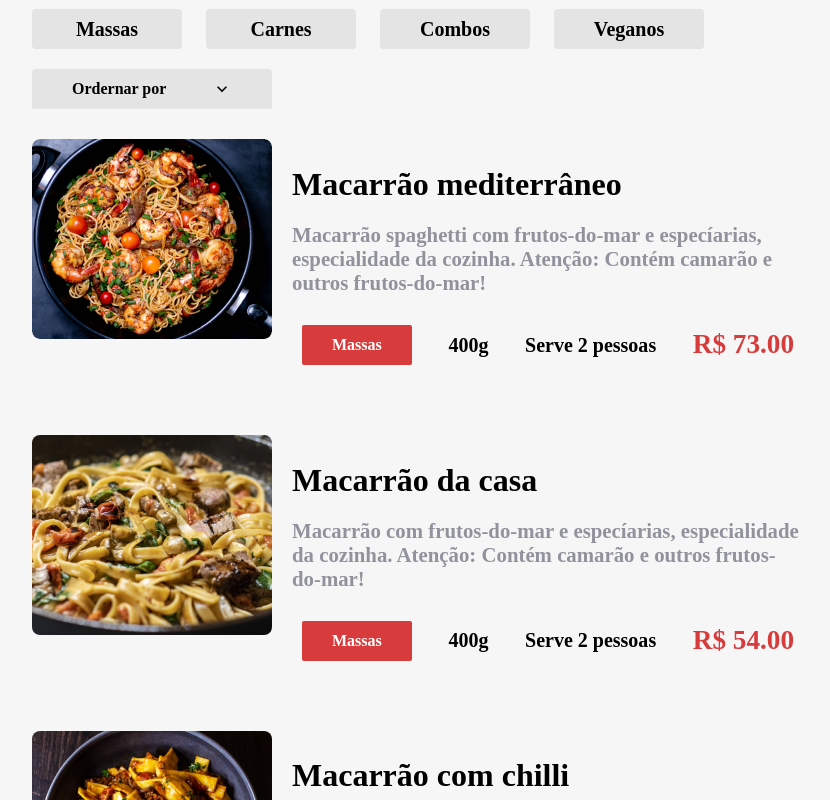
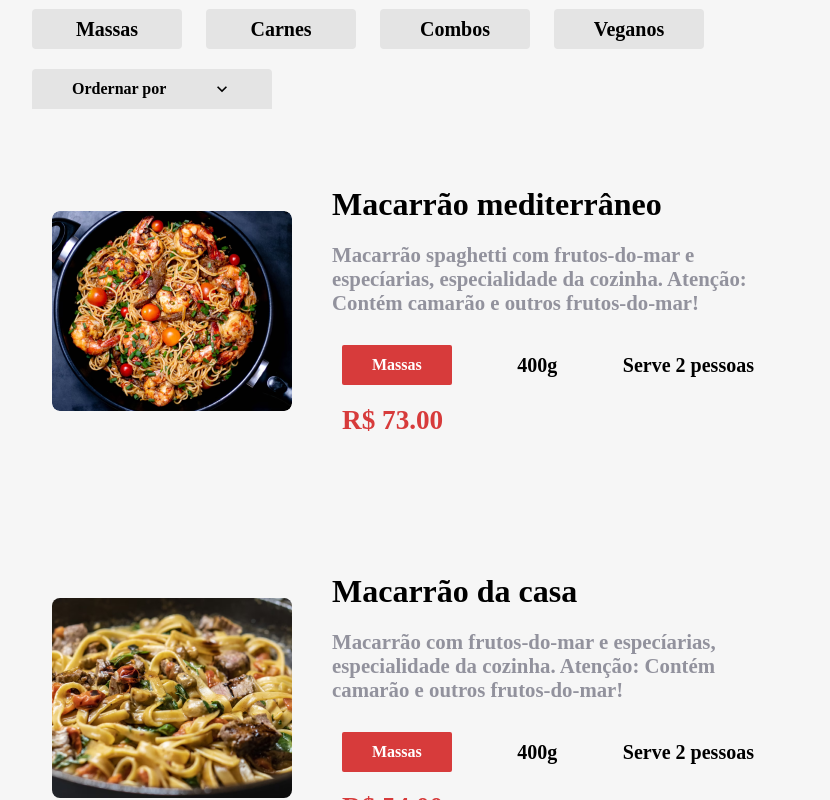
Before and after one commit to luan441/restaurant, a React (Create React App) app: page /menu in a window 1280 px wide. Shown: the part 640-1440 px from the top of the page, without its empty margins (168-998 px from the left). Built offline with nearby package versions, Linux system fonts and the light colour scheme; a web font is replaced by a local one.

Commit message:
:sparkles: feat: clique em prato do menu redireciona para pagina do prato

```diff
--- a/src/pages/Menu/Itens/Item/Item.module.scss
+++ b/src/pages/Menu/Itens/Item/Item.module.scss
@@ -2,9 +2,18 @@
 @import "styles/breakpoints";
 
 .item {
+  align-items: center;
+  border-radius: 10px;
+  cursor: pointer;
   display: flex;
   flex-wrap: wrap;
+  padding: 20px;
+  transition: .2s ease-in;
   width: 90%;
+
+  &:hover {
+    background-color: $grey;
+  }
 
   &__image {
     min-width: 240px;
@@ -26,6 +35,7 @@
     flex-wrap: wrap;
     justify-content: space-around;
     padding: 0 20px;
+    margin: 0 20px;
 
     @media (max-width: $desktop_xsm) {
       flex-direction: row;
--- a/src/pages/Menu/Itens/Item/index.tsx
+++ b/src/pages/Menu/Itens/Item/index.tsx
@@ -1,10 +1,16 @@
 import styles from './Item.module.scss';
 import { Plate } from 'types/Plate';
 import PlateTags from 'components/PlateTags';
+import { useNavigate } from 'react-router-dom';
 
 export default function Item(props: Plate) {
+  const navigate = useNavigate();
+
   return (
-    <div className={styles.item}>
+    <div
+      className={styles.item}
+      onClick={() => navigate(`/plate/${props.id}`)}
+    >
       <div className={styles.item__image}>
         <img src={props.photo} alt={ props.title } />
       </div>
```
